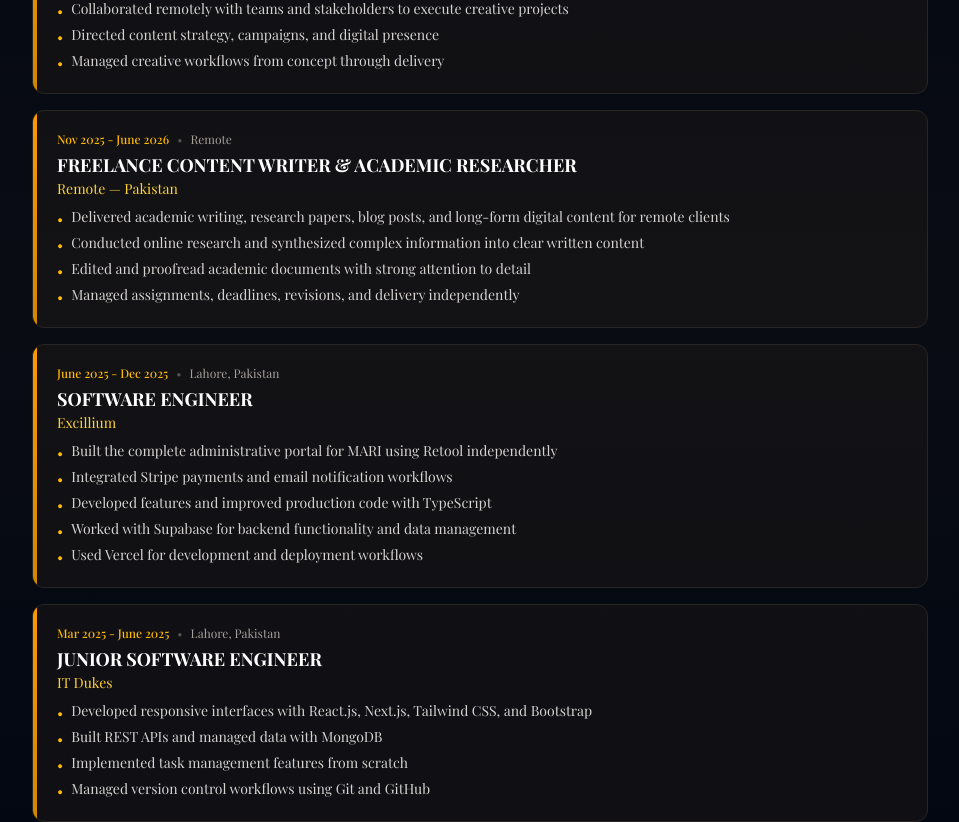
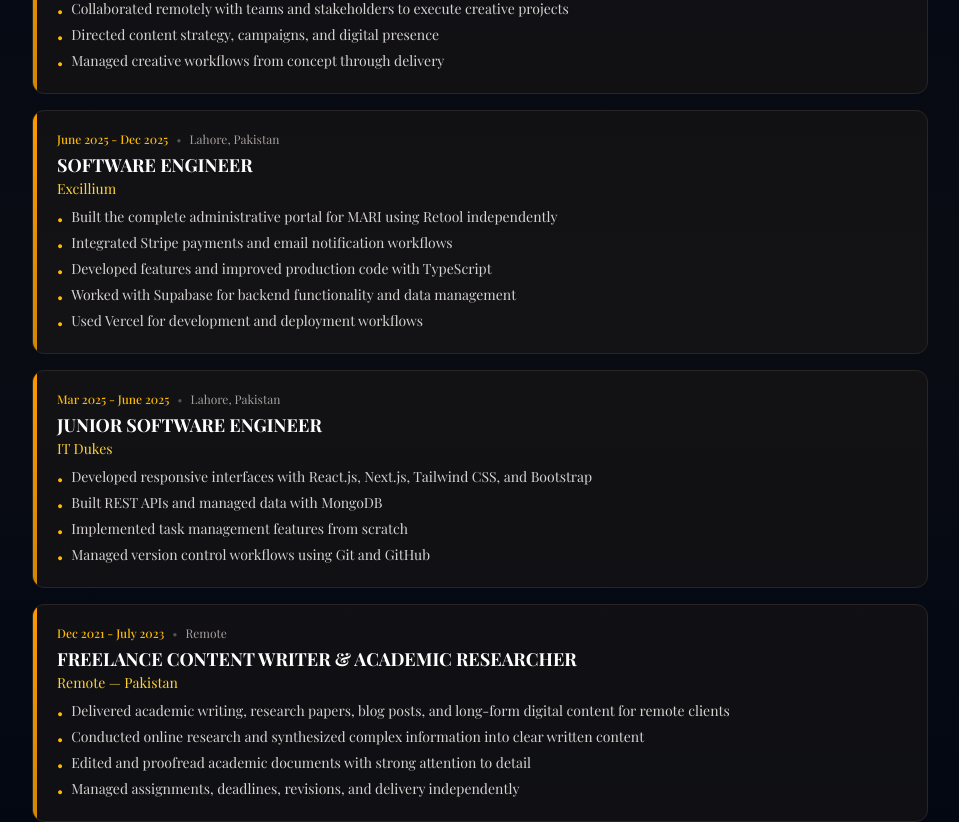
Before and after one commit to sherryadan/personal-portfolio, a Next.js app: page / in a window 1280 px wide. Shown: the part 2980-3802 px from the top of the page, without its empty margins (160-1119 px from the left). Built offline with nearby package versions, Linux system fonts and the light colour scheme; a web font is replaced by a local one.

Commit message:
Fix Freelance Content Writer timeline (Dec 2021 - July 2023) and reorder

```diff
--- a/app/sections/ExperienceSection.tsx
+++ b/app/sections/ExperienceSection.tsx
@@ -14,18 +14,6 @@
       "Collaborated remotely with teams and stakeholders to execute creative projects",
       "Directed content strategy, campaigns, and digital presence",
       "Managed creative workflows from concept through delivery",
-    ],
-  },
-  {
-    title: "FREELANCE CONTENT WRITER & ACADEMIC RESEARCHER",
-    company: "Remote — Pakistan",
-    location: "Remote",
-    duration: "Nov 2025 - June 2026",
-    achievements: [
-      "Delivered academic writing, research papers, blog posts, and long-form digital content for remote clients",
-      "Conducted online research and synthesized complex information into clear written content",
-      "Edited and proofread academic documents with strong attention to detail",
-      "Managed assignments, deadlines, revisions, and delivery independently",
     ],
   },
   {
@@ -51,6 +39,18 @@
       "Built REST APIs and managed data with MongoDB",
       "Implemented task management features from scratch",
       "Managed version control workflows using Git and GitHub",
+    ],
+  },
+  {
+    title: "FREELANCE CONTENT WRITER & ACADEMIC RESEARCHER",
+    company: "Remote — Pakistan",
+    location: "Remote",
+    duration: "Dec 2021 - July 2023",
+    achievements: [
+      "Delivered academic writing, research papers, blog posts, and long-form digital content for remote clients",
+      "Conducted online research and synthesized complex information into clear written content",
+      "Edited and proofread academic documents with strong attention to detail",
+      "Managed assignments, deadlines, revisions, and delivery independently",
     ],
   },
 ];
```
